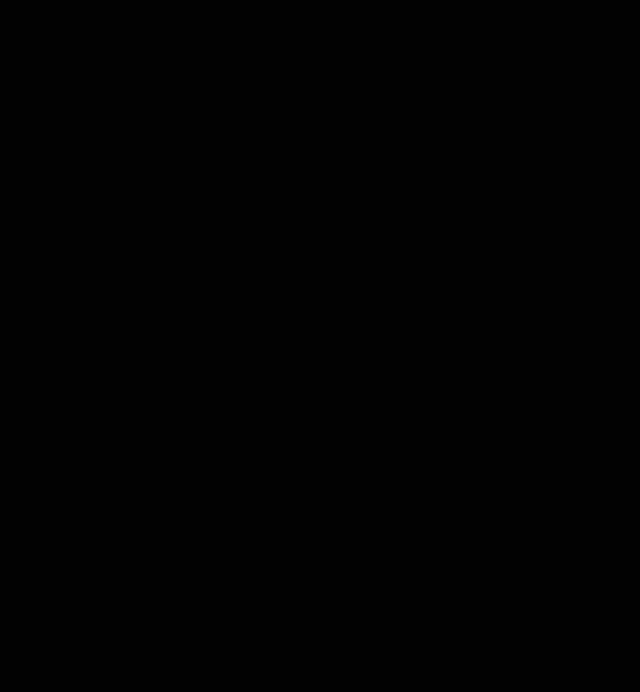
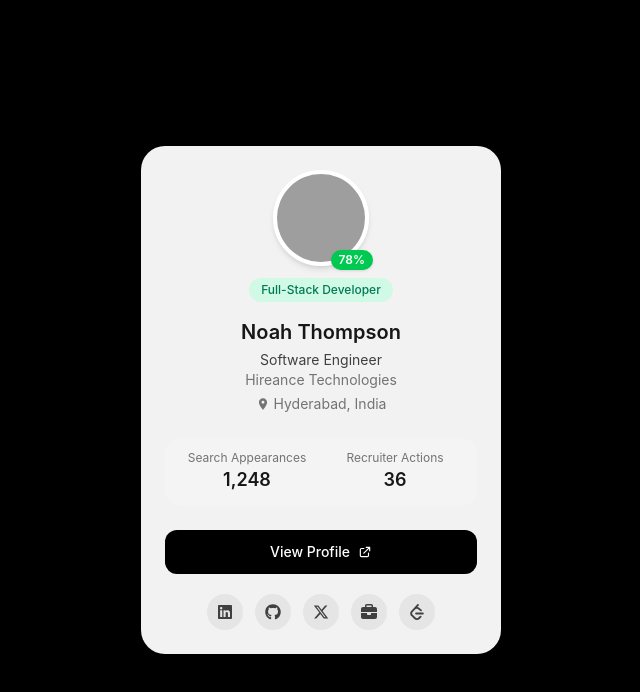
Before and after one commit to kanishq-17/hireance, a React (Vite) app: page / in a window 1280 px wide. Shown: the top 692 px of the page, without its empty margins (319-959 px from the left). Built offline with nearby package versions, Linux system fonts and the light colour scheme; grey boxes are pictures that could not be loaded.

Commit message:
feat: mini user profile card

```diff
--- a/src/candidate/profile/ShortUserProfileCard.jsx
+++ b/src/candidate/profile/ShortUserProfileCard.jsx
@@ -1,9 +1,126 @@
+import { FaLinkedin, FaGithub, FaXTwitter, FaBriefcase } from "react-icons/fa6";
+import { MdLocationOn } from "react-icons/md";
+import { SiLeetcode } from "react-icons/si";
+import { HiOutlineExternalLink } from "react-icons/hi";
+
 const ShortUserProfileCard = () => {
-    return (
-        <section className="w-full h-screen bg-black">
+  const profileCompletion = 78;
 
-        </section>
-    )
-}
+  return (
+    <section className="bg-black w-full min-h-screen flex items-center justify-center p-6">
+      <div
+        className="w-[360px] rounded-3xl
+        bg-white/95 backdrop-blur-xl
+        shadow-[0_30px_80px_rgba(0,0,0,0.25)]
+        p-6"
+      >
+        {/* ===== Avatar Section ===== */}
+        <div className="flex flex-col items-center relative">
+          <div className="relative">
+            <img
+              src="/user.jpg"
+              alt="User"
+              className="w-24 h-24 rounded-full object-cover
+              border-4 border-white shadow-md"
+            />
 
-export default ShortUserProfileCard
+            {/* completion badge */}
+            <div
+              className={`absolute -bottom-1 -right-1
+              ${getCompletionColor(profileCompletion)}
+              text-white text-xs px-2 py-0.5
+              rounded-full font-semibold shadow`}
+            >
+              {profileCompletion}%
+            </div>
+          </div>
+
+          {/* Job Type */}
+          <span
+            className="mt-3 text-xs px-3 py-1 rounded-full
+            bg-emerald-100 text-emerald-700 font-medium"
+          >
+            Full-Stack Developer
+          </span>
+        </div>
+
+        {/* ===== User Info ===== */}
+        <div className="mt-4 text-center">
+          <h2 className="text-xl font-semibold text-neutral-900">
+            Noah Thompson
+          </h2>
+
+          <p className="text-sm text-neutral-700 mt-1">Software Engineer</p>
+
+          <p className="text-sm text-neutral-500">Hireance Technologies</p>
+
+          <div
+            className="flex justify-center items-center gap-1
+            text-sm text-neutral-500 mt-1"
+          >
+            <MdLocationOn />
+            Hyderabad, India
+          </div>
+        </div>
+
+        {/* ===== Performance Stats ===== */}
+        <div
+          className="mt-6 grid grid-cols-2 gap-4
+          bg-neutral-100/80 rounded-2xl px-4 py-3"
+        >
+          <PerformanceCard label="Search Appearances" value="1,248" />
+          <PerformanceCard label="Recruiter Actions" value="36" />
+        </div>
+
+        {/* ===== CTA ===== */}
+        <button
+          className="mt-6 w-full flex items-center justify-center gap-2
+          bg-black text-white rounded-xl py-3
+          text-sm font-medium
+          hover:bg-neutral-900 transition"
+        >
+          View Profile
+          <HiOutlineExternalLink />
+        </button>
+
+        {/* ===== Social Links ===== */}
+        <div className="mt-5 flex justify-center gap-3">
+          <SocialIcon icon={<FaLinkedin />} />
+          <SocialIcon icon={<FaGithub />} />
+          <SocialIcon icon={<FaXTwitter />} />
+          <SocialIcon icon={<FaBriefcase />} />
+          <SocialIcon icon={<SiLeetcode />} />
+        </div>
+      </div>
+    </section>
+  );
+};
+
+export default ShortUserProfileCard;
+
+/* ---------- HELPERS ---------- */
+
+const PerformanceCard = ({ label, value }) => (
+  <div className="text-center">
+    <p className="text-xs text-neutral-500">{label}</p>
+    <p className="text-lg font-semibold text-neutral-900">{value}</p>
+  </div>
+);
+
+const SocialIcon = ({ icon }) => (
+  <div
+    className="w-9 h-9 flex items-center justify-center
+    rounded-full bg-neutral-200 text-neutral-700
+    hover:bg-black hover:text-white
+    transition cursor-pointer"
+  >
+    {icon}
+  </div>
+);
+
+const getCompletionColor = (value) => {
+  if (value < 25) return "bg-red-500";
+  if (value < 50) return "bg-yellow-400 text-black";
+  if (value < 75) return "bg-orange-500";
+  return "bg-green-500";
+};
```
